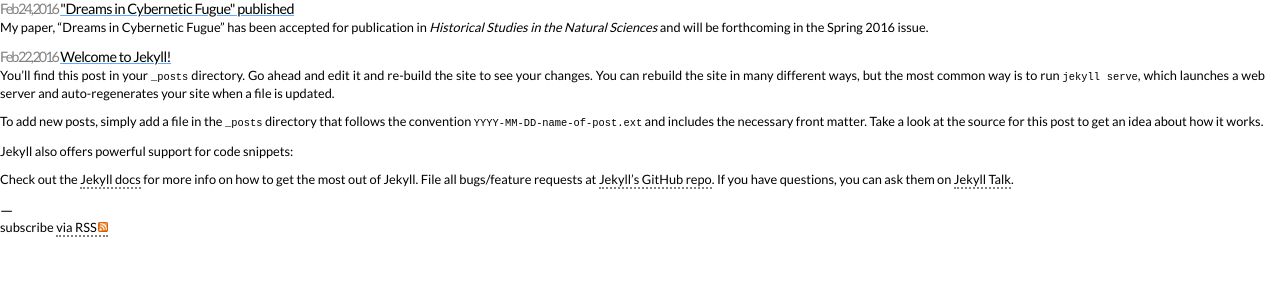
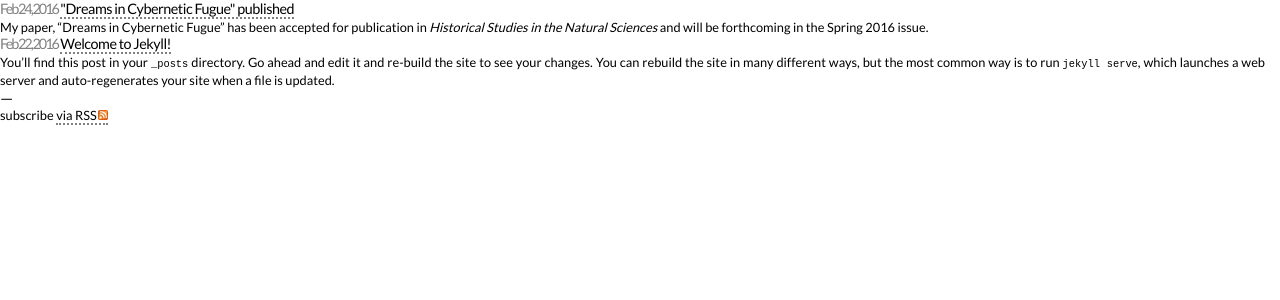
Before and after one commit to aeleeds/aeleeds.github.io, a Jekyll site: the page built from news.html, in a window 1280 px wide. Shown: the top 300 px of the page. Built offline with Jekyll 4.4.1, drawn with Linux system fonts in a browser that asks for light colours.

Commit message:
cv update

```diff
--- a/_posts/2016-02-24-first-post.markdown
+++ b/_posts/2016-02-24-first-post.markdown
@@ -1,5 +1,6 @@
 ---
 title:  "\"Dreams in Cybernetic Fugue\" published"
 categories: new publication
+layout: default
 ---
 My paper, "Dreams in Cybernetic Fugue" has been accepted for publication in *Historical Studies in the Natural Sciences* and will be forthcoming in the Spring 2016 issue.
--- a/css/news.css
+++ b/css/news.css
@@ -39,7 +39,7 @@
 }
 
 .post-title {
-	text-decoration: underline solid #59ACFF;
+	/*text-decoration: underline solid #59ACFF;*/
 }
 
  a {
--- a/index4.html
+++ b/index4.html
@@ -184,7 +184,7 @@
 <!-- - - - - - - - - - - - - BEGIN CONTENT BOX - - - - - - - - - - - - -->
 <!-- - - - - - - - - - - - - BEGIN ABOUT - - - - - - - - - - - - -->
 	<div id="about" class="content">
-		<iframe src="test-index.html" width="200px" height="390px" align="left"></iframe>
+		<iframe src="news.html" width="200px" height="390px" align="left"></iframe>
 		<p>What is it to govern and to be governed in the contemporary situation? I am an anthropologist concerned with political rationalities and technologies of rule. In particular, I am interested in the imagination and assembly of forms of political order that could be understood as liberalisms by means of the forms of knowledge called economics. My current project is a historical ethnography of the mathematical economists of Moscow from the Soviet Union to contemporary Russia. It is draws on twenty months of field research, during which I was based at the <a href="http://www.nes.ru">New Economic School</a> (NES) and <a href="http://www.cemi.rssi.ru/">Central Economic Mathematical Institute</a> (CEMI) of the Russian Academy of Sciences (pictured at right). The genealogy of Moscow economics reveals a point of emergence and elaboration for alternative liberalisms and socialisms that illuminate both the limits and fecundity of the modern political imaginary.</p>
 		<div class="cv_heading" style="padding-top: 15px; padding-bottom: 6px">Contact Information</div>
 		<div class="cv_section">
--- a/test-index.html
+++ b/news.html
@@ -7,11 +7,10 @@
 
 {% for post in site.posts %}
 <div class="post">
-	<div class="post-header"><span class="post-date">{{ post.date | date: "%b %-d, %Y" }}</span>
-	  <span class="post-title">{{ post.title }}</span>
+	<div class="post-header"><span class="post-date">{{ post.date | date: "%b %-d, %Y" }}</span> <a href="{{ post.url | prepend: site.baseurl }}" class="post-title">{{ post.title }}</a>
 	</div>
 	<div class="post-content">
-		{{ post.content }}
+	{{ post.excerpt | remove: '<p>' | remove: '</p>' }}
 	</div>
 </div>
 
```
Also changed, not shown: index.html (+10 -0 lines), 9 other files.
